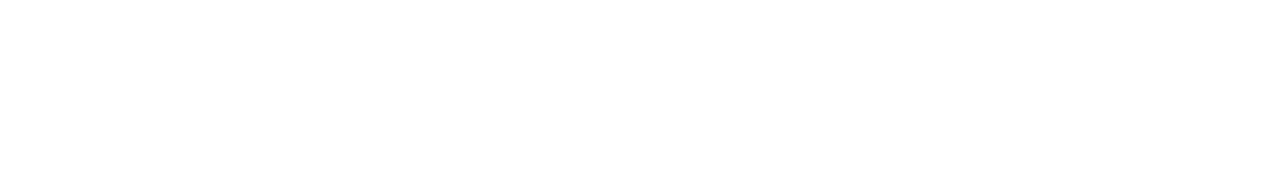
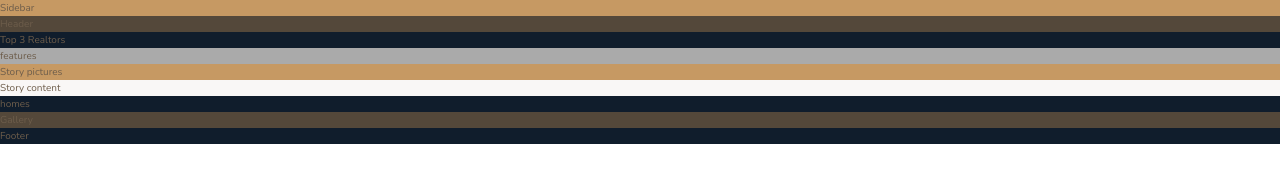
Before and after one commit to dmartin5150/nexter, a website: page index.html in a window 1280 px wide. Drawn offline with nearby package versions, Linux system fonts and the light colour scheme.

Commit message:
added html layout

```diff
--- a/index.html
+++ b/index.html
@@ -1,5 +1,6 @@
 <!DOCTYPE html>
 <html lang="en">
+
 <head>
     <meta charset="UTF-8">
     <meta name="viewport" content="width=device-width, initial-scale=1.0">
@@ -11,7 +12,43 @@
 
     <title>nexter &mdash; your home, your freedom</title>
 </head>
+
 <body class="container">
+    <div class="sidebar">
+        Sidebar
+    </div>
+
+    <header class="header">
+        Header
+    </header>
+    <div class="realtors">
+        Top 3 Realtors
+    </div>
+
+    <section class="features">
+        features
+    </section>
+
+    <div class="story__pictures">
+        Story pictures
+    </div>
+
+    <div class="story__content">
+        Story content
+    </div>
+
+    <section class="homes">
+        homes
+    </section>
+
+    <section class="gallery">
+        Gallery
+    </section>
+
+    <footer class="footer">
+        Footer
+    </footer>
 
 </body>
+
 </html>
--- a/package.json
+++ b/package.json
@@ -1,7 +1,7 @@
 {
   "name": "Nexter",
   "version": "1.0.0",
-  "description": "Trillo app",
+  "description": "Nexter webpage",
   "main": "index.js",
   "scripts": {
     "watch:sass": "sass --watch sass/main.scss css/style.css",
--- a/sass/_base.scss
+++ b/sass/_base.scss
@@ -13,3 +13,24 @@ $color-grey-dark-2: #6D5D4B;
 // FONT VARIABLES
 $font-primary: 'Nunito', sans-serif;
 $font-display: 'Josefin Sans', sans-serif;
+
+*,
+*::before,
+*::after {
+    margin:0;
+    padding:0;
+    box-sizing: inherit;
+}
+
+html {
+    box-sizing: border-box;
+    font-size:62.5%;
+}
+
+
+body {
+    font-family: $font-primary;
+    color:$color-grey-dark-2;
+    font-weight: 300;
+    line-height: 1.6;
+}
--- a/sass/_features.scss
+++ b/sass/_features.scss
@@ -0,0 +1,3 @@
+.features {
+    background-color: $color-grey-light-2;
+}
--- a/sass/_footer.scss
+++ b/sass/_footer.scss
@@ -0,0 +1,3 @@
+.footer {
+    background-color: $color-secondary;
+}
--- a/sass/_gallery.scss
+++ b/sass/_gallery.scss
@@ -0,0 +1,3 @@
+.gallery {
+    background-color: $color-grey-dark-1;
+}
--- a/sass/_header.scss
+++ b/sass/_header.scss
@@ -0,0 +1,3 @@
+.header {
+    background-color: $color-grey-dark-1;
+}
--- a/sass/_homes.scss
+++ b/sass/_homes.scss
@@ -0,0 +1,3 @@
+.homes {
+    background-color: $color-secondary;
+}
--- a/sass/_realtors.scss
+++ b/sass/_realtors.scss
@@ -0,0 +1,3 @@
+.realtors {
+    background-color: $color-secondary;
+}
--- a/sass/_sidebar.scss
+++ b/sass/_sidebar.scss
@@ -0,0 +1,3 @@
+.sidebar {
+    background-color: $color-primary;
+}
--- a/sass/_story.scss
+++ b/sass/_story.scss
@@ -0,0 +1,10 @@
+.story {
+    &__pictures {
+        background-color: $color-primary;
+    }
+
+    &__content {
+        background-color: $color-grey-light-1;
+    }
+
+}
```
Also changed, not shown: css/style.css, 1 other file. Lines whose indentation alone changed are shown as unchanged.
